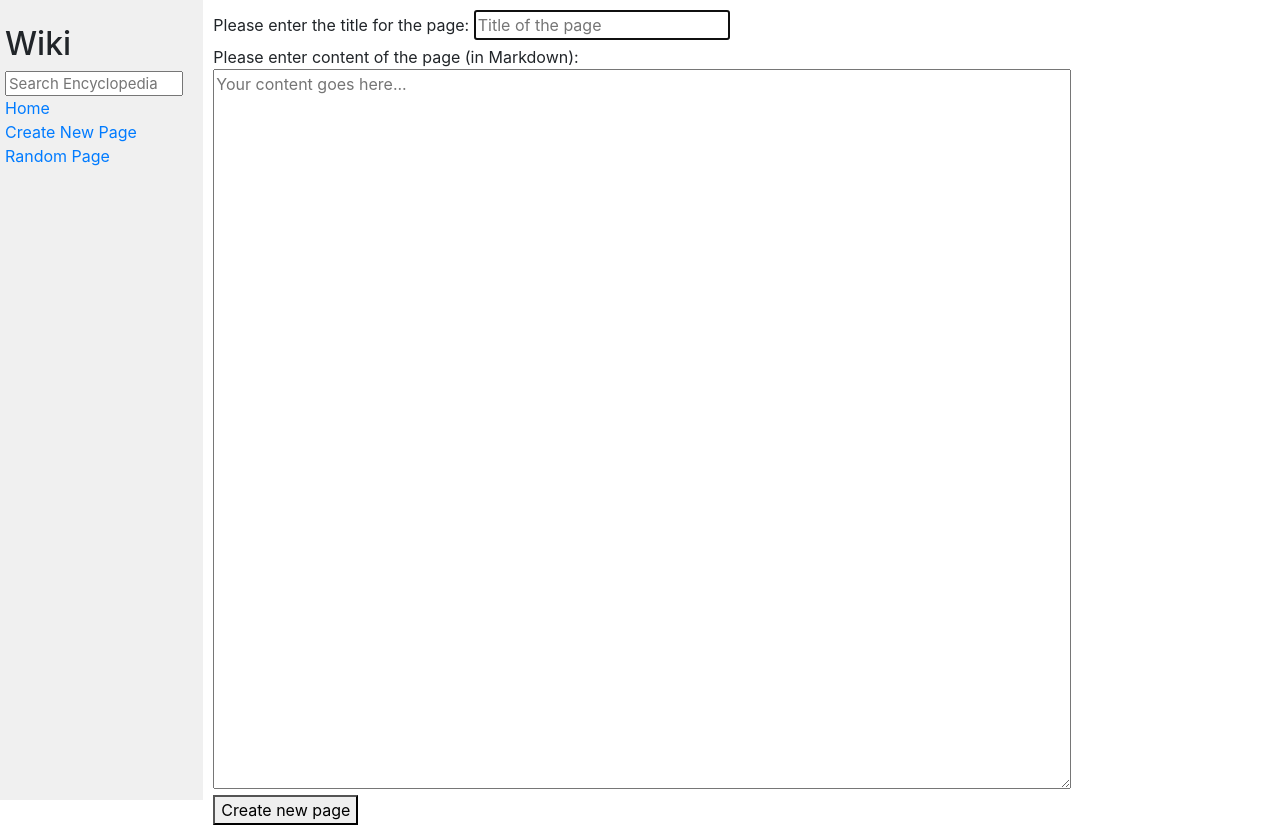
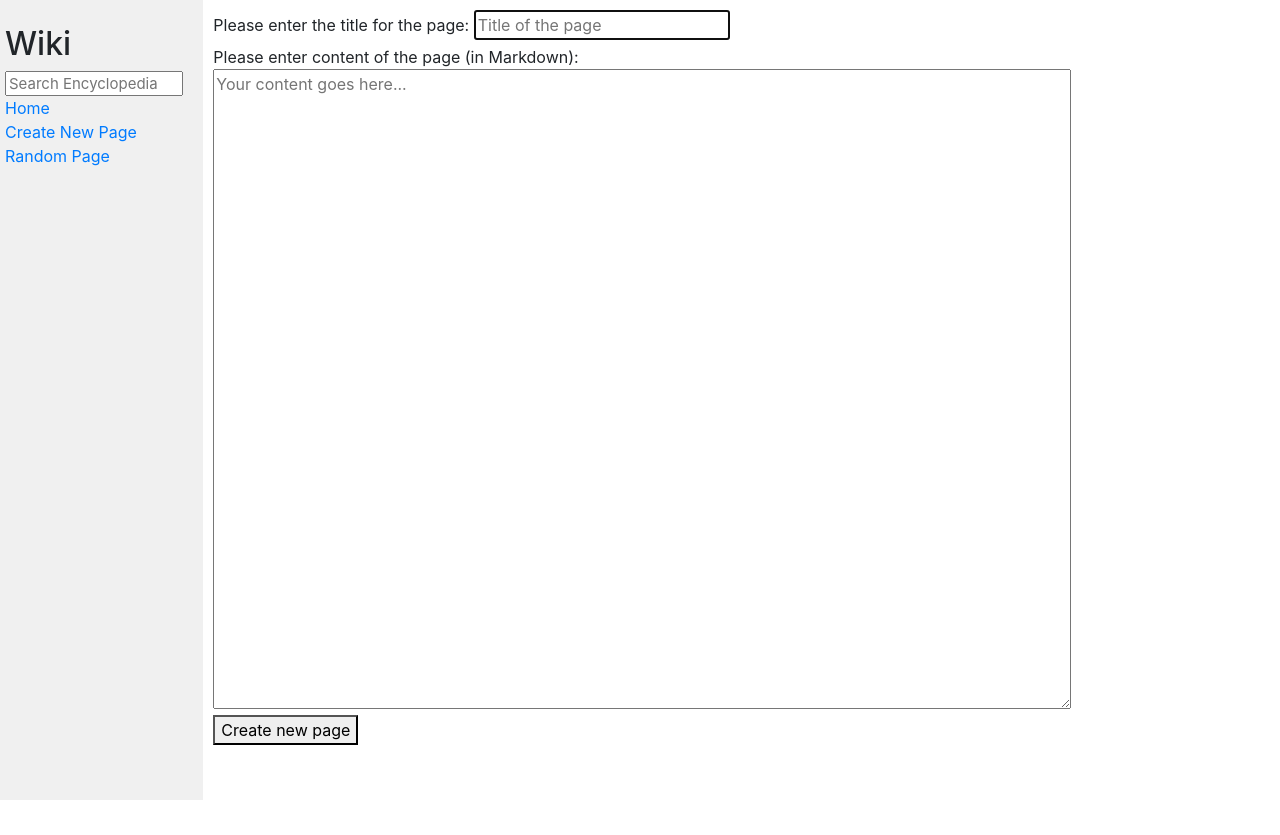
Before and after one commit to uclazyj/CS50W, a Django app: page /create in a window 1280 px wide. After the commit the page ends 800 px from the top, so only its background shows below. Run offline with Django 5.2, Linux system fonts and the light colour scheme; some libraries are stand-ins or nearby versions.

Commit message:
Reduce the height of the textarea so that I don't need to scroll down to see the button.

```diff
--- a/projects/wiki/encyclopedia/static/encyclopedia/styles.css
+++ b/projects/wiki/encyclopedia/static/encyclopedia/styles.css
@@ -13,7 +13,7 @@ h1 {
 }
 
 textarea {
-    height: 90vh;
+    height: 80vh;
     width: 80%;
 }
 
--- a/projects/wiki/encyclopedia/templates/encyclopedia/create_entry_page.html
+++ b/projects/wiki/encyclopedia/templates/encyclopedia/create_entry_page.html
@@ -13,7 +13,6 @@
         <div>
             Please enter content of the page (in Markdown):
         </div>
-        <!-- Question: Why can't I change the size of this text box? -->
         <textarea name="content" placeholder="Your content goes here..."></textarea>
         <div>
             <button type="submit">Create new page</button>
```
